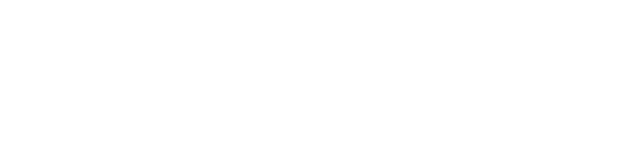
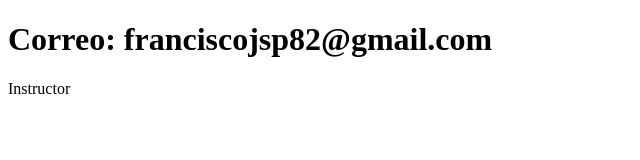
Before and after one commit to franciscojsp82/sistema-de-registro, a plain HTML site: page index.html in a window 1280 px wide. Shown: the whole page, without its empty margins (0-640 px from the left). Drawn offline with Linux system fonts and the light colour scheme.

Commit message:
actualiza contacto e index

```diff
--- a/index.html
+++ b/index.html
@@ -6,6 +6,8 @@
     <title>Sistema de Registro de Juegos</title>
 </head>
 <body>
+    <h1>Correo: franciscojsp82@gmail.com</h1>
+    <p>Instructor</p>
 
 </body>
 </html>
```
Also changed, not shown: contacto.html (+1 -0 lines).
